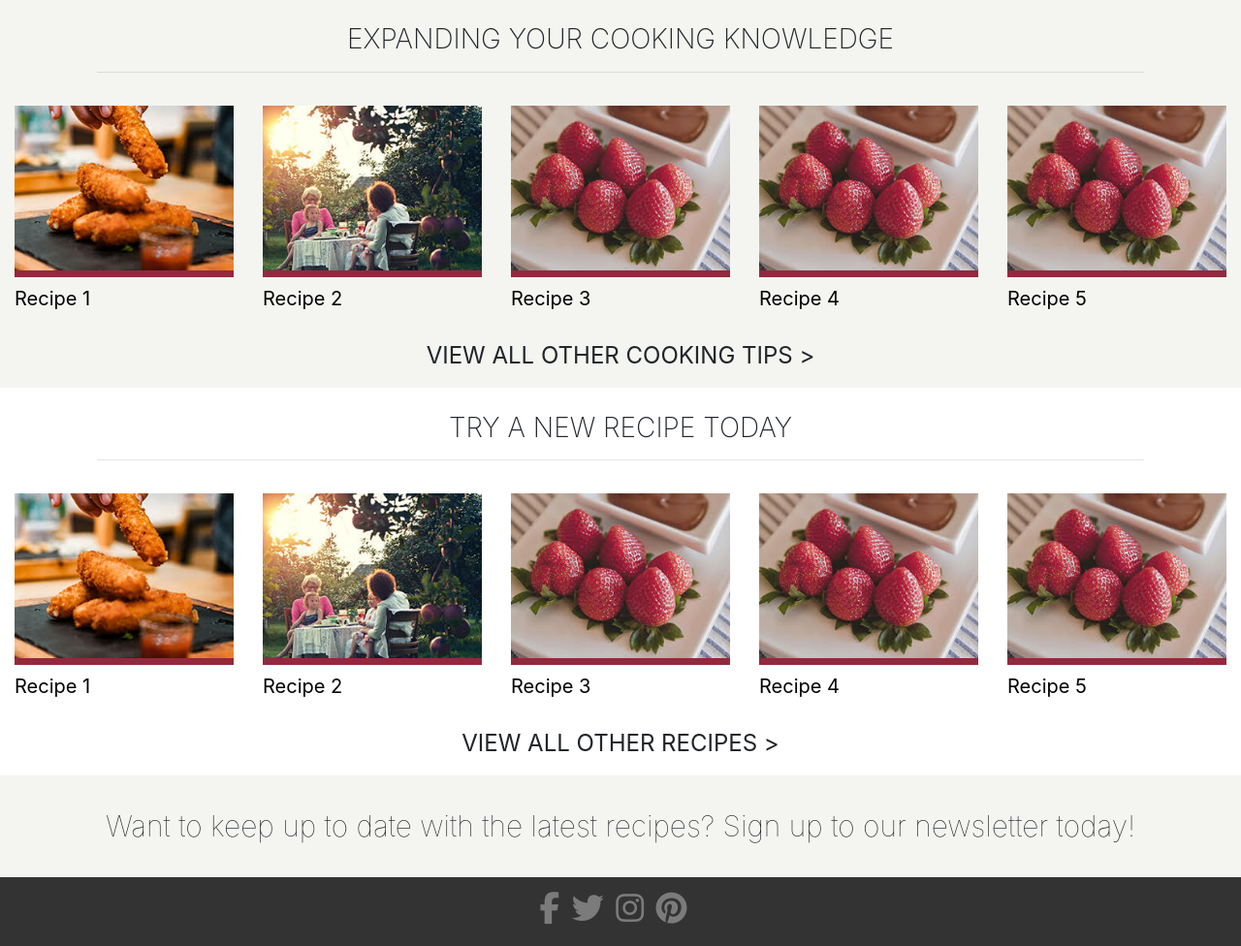
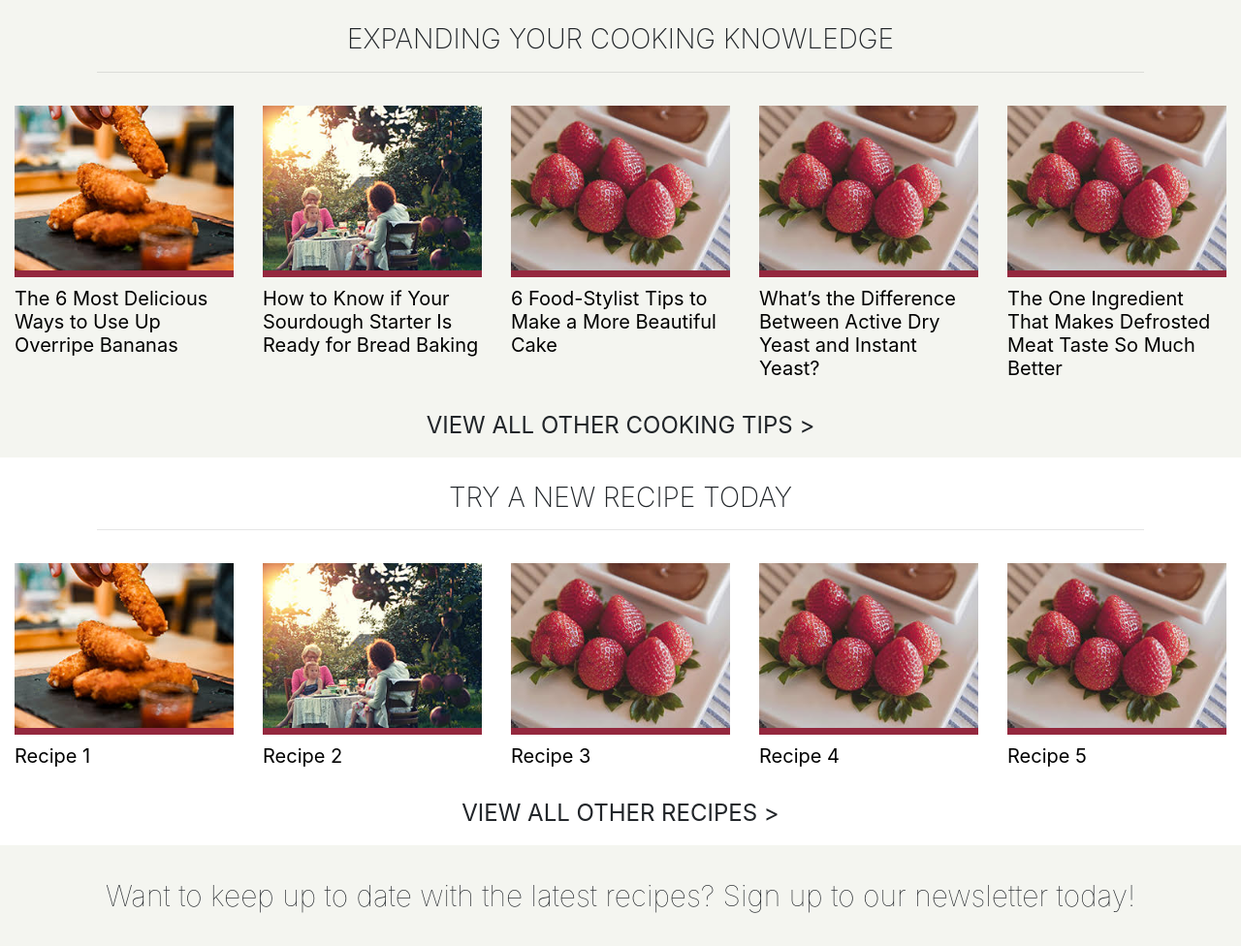
Before and after one commit to JackBen2019/Jack-Bennett-Data-Centric-Development-Milestone-Project, a Flask app: page / in a window 1280 px wide. Shown: the part 469-1445 px from the top of the page at 97% size. Run offline with Flask 2, Linux system fonts and the light colour scheme; some libraries are stand-ins or nearby versions.

Commit message:
Links and text added to 'Expanding Your Cooking Knowledge'

```diff
--- a/templates/index.html
+++ b/templates/index.html
@@ -22,36 +22,36 @@
 	</div>
 	<div style="text-align: center;" class="container-fluid row cooking-knowledge-section">
 		<div class="image-contain col-lg-2 col-xs-4 col-sm-12">
-			<a href="https://www.thekitchn.com/pantry-ingredient-crispy-chicken-23002804" target="_blank">
+			<a href="https://www.thekitchn.com/6-delicious-ways-to-use-up-overripe-bananas-223860" target="_blank">
 				<img class="image" style="border-bottom: 7px solid #94283e;" src="static/images/fried_chicken.jpg" alt="">
-				<h5>Recipe 1</h5>
+				<h5>The 6 Most Delicious Ways to Use Up Overripe Bananas</h5>
 			</a>
 		</div>
 		<div class="image-contain col-lg-2 col-xs-4 col-sm-12">
-			<a href="https://www.thekitchn.com/coronavirus-cook-for-others-23019599" target="_blank">
+			<a href="https://www.thekitchn.com/testing-sourdough-starter-for-baking-23020669" target="_blank">
 				<img class="image" style="border-bottom: 7px solid #94283e;" src="static/images/cook-for-family.jpg" alt="">
-				<h5>Recipe 2</h5>
+				<h5>How to Know if Your Sourdough Starter Is Ready for Bread Baking</h5>
 			</a>
 		</div>
 		<div class="image-contain col-lg-2 col-xs-4 col-sm-12">
-			<a href="https://www.thekitchn.com/what-to-do-right-after-bringing-fresh-berries-home-23015556"
+			<a href="https://www.thekitchn.com/cake-tips-food-stylist-23016610"
 				target="_blank">
 				<img class="image" style="border-bottom: 7px solid #94283e;" src="static/images/strawberries.jpg" alt="">
-				<h5>Recipe 3</h5>
+				<h5>6 Food-Stylist Tips to Make a More Beautiful Cake</h5>
 			</a>
 		</div>
 		<div class="image-contain col-lg-2 col-xs-6 col-sm-12">
-			<a href="https://www.thekitchn.com/what-to-do-right-after-bringing-fresh-berries-home-23015556"
+			<a href="https://www.thekitchn.com/whats-the-difference-between-active-dry-yeast-and-instant-yeast-54252"
 				target="_blank">
 				<img class="image" style="border-bottom: 7px solid #94283e;" src="static/images/strawberries.jpg" alt="">
-				<h5>Recipe 4</h5>
+				<h5>What’s the Difference Between Active Dry Yeast and Instant Yeast?</h5>
 			</a>
 		</div>
 		<div class="image-contain col-lg-2 col-xs-6 col-sm-12">
-			<a href="https://www.thekitchn.com/what-to-do-right-after-bringing-fresh-berries-home-23015556"
+			<a href="https://www.thekitchn.com/easiest-marinade-frozen-meat-23005063"
 				target="_blank">
 				<img class="image" style="border-bottom: 7px solid #94283e;" src="static/images/strawberries.jpg" alt="">
-				<h5>Recipe 5</h5>
+				<h5>The One Ingredient That Makes Defrosted Meat Taste So Much Better</h5>
 			</a>
 		</div>
 		<div class="container row cooking-knowledge-heading-container">
```
